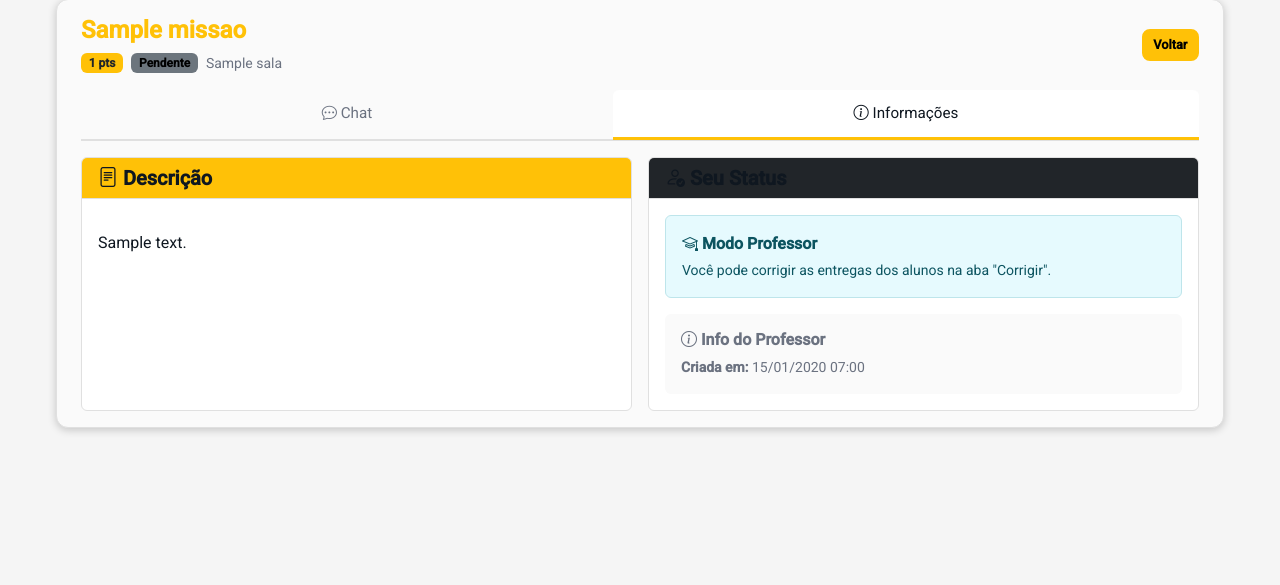
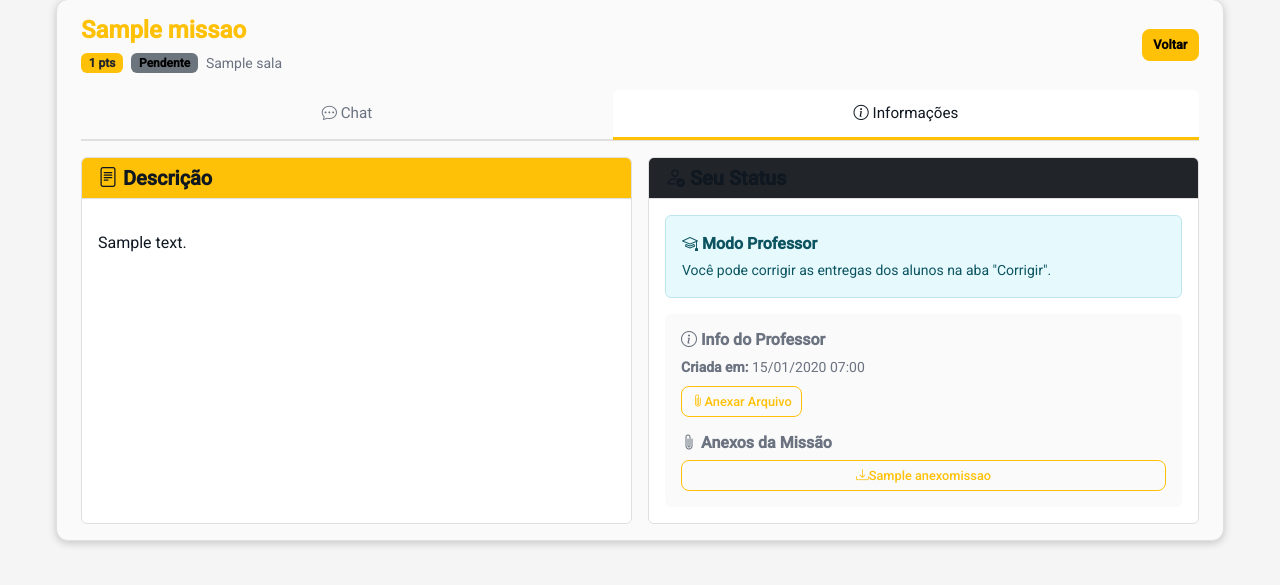
Before and after one commit to Pedroartur84/Plataforma-de-educa-o-gameficada, a Django app: page /usuarios/chat-missao/1/ in a window 1280 px wide, after a click on "Informações". Shown: the part 105-690 px from the top of the page. Run offline with Django 5.2, Linux system fonts and the light colour scheme; a user stored in the database is signed in; tables that the repository leaves empty hold one stand-in row (values such as "Sample post").

Commit message:
adicionado o campo anexar arquivos, para professores

```diff
--- a/core/urls.py
+++ b/core/urls.py
@@ -18,6 +18,8 @@ from django.contrib import admin
 from django.urls import path, include
 from usuarios import views
 from . import views
+from django.conf import settings
+from django.conf.urls.static import static
 
 app_name = 'core' #para que os nomes das rotas agrupadas sejam reconhecidas e posam ser usadas
 
@@ -27,3 +29,7 @@ urlpatterns = [
     path('usuarios/', include('usuarios.urls', namespace='usuarios')), #incluir as urls de ususarios, prefixo usuarios
     path('cursos/', include('cursos.urls', 'cursos')), #incluir as urls de cursos, prefixo cursos
 ]
+
+# Servir arquivos de mídia durante o desenvolvimento
+if settings.DEBUG:
+    urlpatterns += static(settings.MEDIA_URL, document_root=settings.MEDIA_ROOT)
--- a/templates/usuarios/chat_missao.html
+++ b/templates/usuarios/chat_missao.html
@@ -185,6 +185,25 @@
                                         <small class="text-muted d-block">
                                             <strong>Criada em:</strong> {{ missao.data_criacao|date:"d/m/Y H:i" }}
                                         </small>
+
+                                        <div class="mt-2">
+                                            <button type="button" class="btn btn-sm btn-outline-warning" data-bs-toggle="modal" data-bs-target="#anexoModal">
+                                                <i class="bi bi-paperclip"></i> Anexar Arquivo
+                                            </button>
+                                        </div>
+
+                                        {% if missao.anexos.all %}
+                                        <div class="mt-3">
+                                            <h6 class="text-muted mb-2"><i class="bi bi-paperclip"></i> Anexos da Missão</h6>
+                                            <div class="d-flex flex-wrap gap-2 flex-column flex-sm-row">
+                                                {% for anexo in missao.anexos.all %}
+                                                <a href="{{ anexo.arquivo.url }}" class="btn btn-sm btn-outline-primary w-100 w-sm-auto" target="_blank">
+                                                    <i class="bi bi-download"></i> {{ anexo.nome|default:anexo.arquivo.name }}
+                                                </a>
+                                                {% endfor %}
+                                            </div>
+                                        </div>
+                                        {% endif %}
                                     </div>
                                     {% endif %}
                                 </div>
@@ -288,6 +307,46 @@
                     </div>
                 </div>
                 {% endif %}
+
+                <!-- Modal para Anexar Arquivo -->
+                {% if is_professor_na_sala %}
+                <div class="modal fade" id="anexoModal" tabindex="-1" aria-labelledby="anexoModalLabel" aria-hidden="true">
+                    <div class="modal-dialog modal-dialog-scrollable modal-fullscreen-sm-down">
+                        <div class="modal-content bg-dark text-white border-warning">
+                            <div class="modal-header bg-warning text-dark border-warning">
+                                <h5 class="modal-title fw-bold" id="anexoModalLabel">
+                                    <i class="bi bi-paperclip"></i> Anexar Arquivo à Missão
+                                </h5>
+                                <button type="button" class="btn-close" data-bs-dismiss="modal" aria-label="Close"></button>
+                            </div>
+                            <form method="post" enctype="multipart/form-data">
+                                {% csrf_token %}
+                                <div class="modal-body">
+                                    <div class="mb-3">
+                                        <label for="anexoArquivo" class="form-label text-white fw-bold">Arquivo</label>
+                                        <input type="file" class="form-control input-estilo bg-dark text-white" id="anexoArquivo" name="anexo_arquivo"
+                                               accept=".pdf,.doc,.docx,.jpg,.jpeg,.png,.zip,.ppt,.pptx,.xls,.xlsx" required>
+                                        <div class="form-text text-muted">Tipos aceitos: PDF, DOC, DOCX, JPG, PNG, ZIP, PPT, PPTX, XLS, XLSX</div>
+                                    </div>
+                                    <div class="mb-3">
+                                        <label for="anexoNome" class="form-label text-white fw-bold">Nome do Arquivo (opcional)</label>
+                                        <input type="text" class="form-control input-estilo bg-dark text-white" id="anexoNome" name="anexo_nome"
+                                               placeholder="Ex: Conteúdo da Aula 1">
+                                    </div>
+                                </div>
+                                <div class="modal-footer border-warning">
+                                    <button type="button" class="btn btn-secondary btn-sm" data-bs-dismiss="modal">
+                                        <i class="bi bi-x-circle"></i> Cancelar
+                                    </button>
+                                    <button type="submit" name="anexar_arquivo" class="btn btn-success btn-sm">
+                                        <i class="bi bi-upload"></i> Anexar
+                                    </button>
+                                </div>
+                            </form>
+                        </div>
+                    </div>
+                </div>
+                {% endif %}
             </div>
         </div>
     </div>
--- a/usuarios/models.py
+++ b/usuarios/models.py
@@ -142,6 +142,23 @@ class Missao(models.Model):
 
 
 # ==============================
+# ANEXO DA MISSÃO
+# ==============================
+class AnexoMissao(models.Model):
+    missao = models.ForeignKey(Missao, on_delete=models.CASCADE, related_name='anexos')
+    arquivo = models.FileField(upload_to='anexos_missoes/')
+    nome = models.CharField(max_length=255, blank=True, null=True)
+    data_upload = models.DateTimeField(auto_now_add=True)
+
+    def __str__(self):
+        return self.nome or self.arquivo.name
+
+    class Meta:
+        verbose_name = 'Anexo da Missão'
+        verbose_name_plural = 'Anexos das Missões'
+
+
+# ==============================
 # MENSAGEM NO CHAT DA MISSÃO
 # ==============================
 class MensagemMissao(models.Model):
--- a/usuarios/views.py
+++ b/usuarios/views.py
@@ -397,6 +397,23 @@ def chat_missao(request, missao_id):
 
             return redirect('usuarios:chat_missao', missao_id=missao_id)
 
+        # 4. Professor anexando arquivo à missão
+        elif 'anexar_arquivo' in request.POST and is_professor_na_sala:
+            arquivo = request.FILES.get('anexo_arquivo')
+            nome = request.POST.get('anexo_nome', '').strip()
+
+            if arquivo:
+                AnexoMissao.objects.create(
+                    missao=missao,
+                    arquivo=arquivo,
+                    nome=nome if nome else None
+                )
+                messages.success(request, 'Arquivo anexado com sucesso!')
+            else:
+                messages.error(request, 'Selecione um arquivo para anexar.')
+
+            return redirect('usuarios:chat_missao', missao_id=missao_id)
+
     # === CONTEXT PARA O TEMPLATE ===
     context = {
         'missao': missao,
```
Also changed, not shown: usuarios/admin.py (+9 -1 lines), usuarios/migrations/0015_anexomissao.py (added), usuarios/migrations/0016_alter_anexomissao_nome.py (added).
